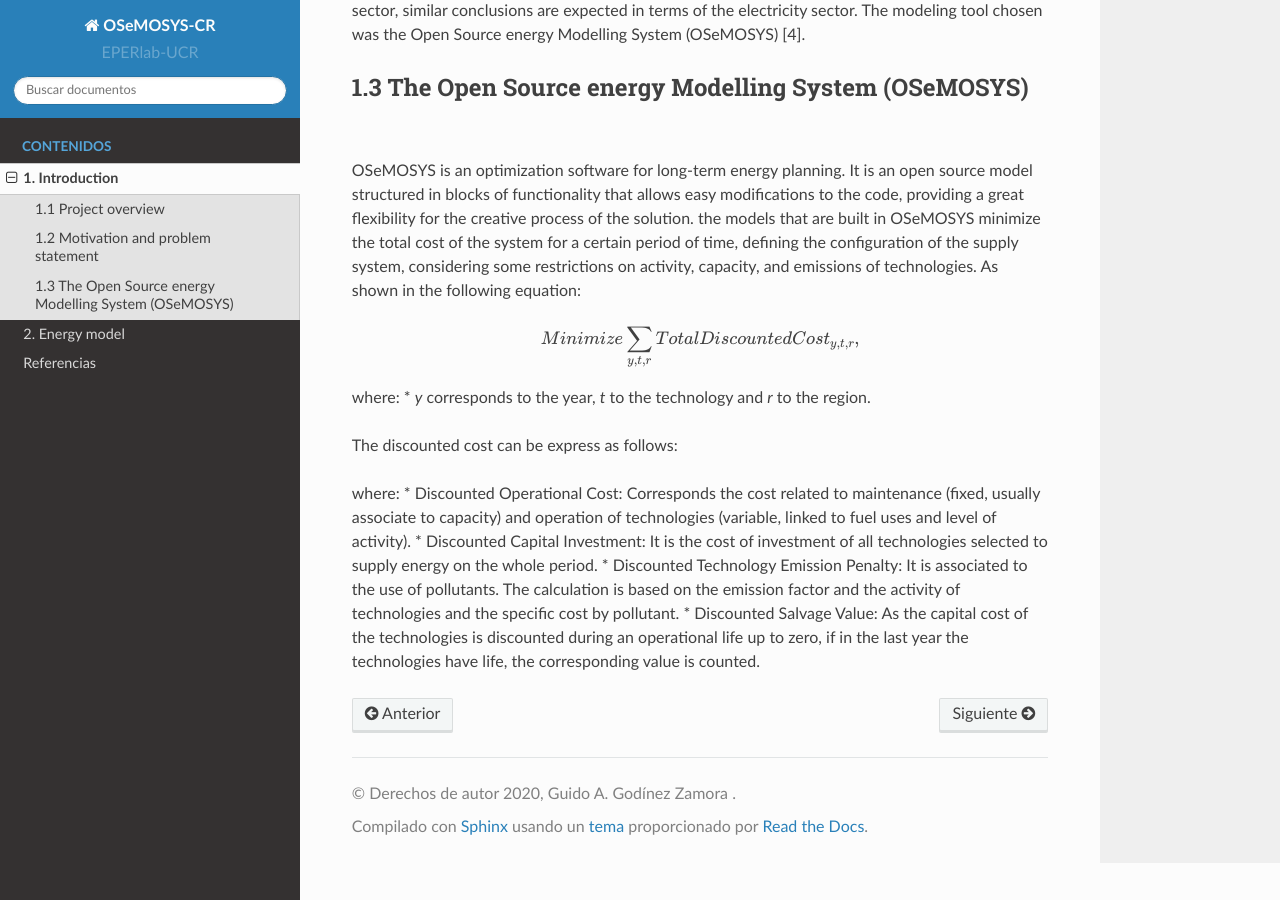
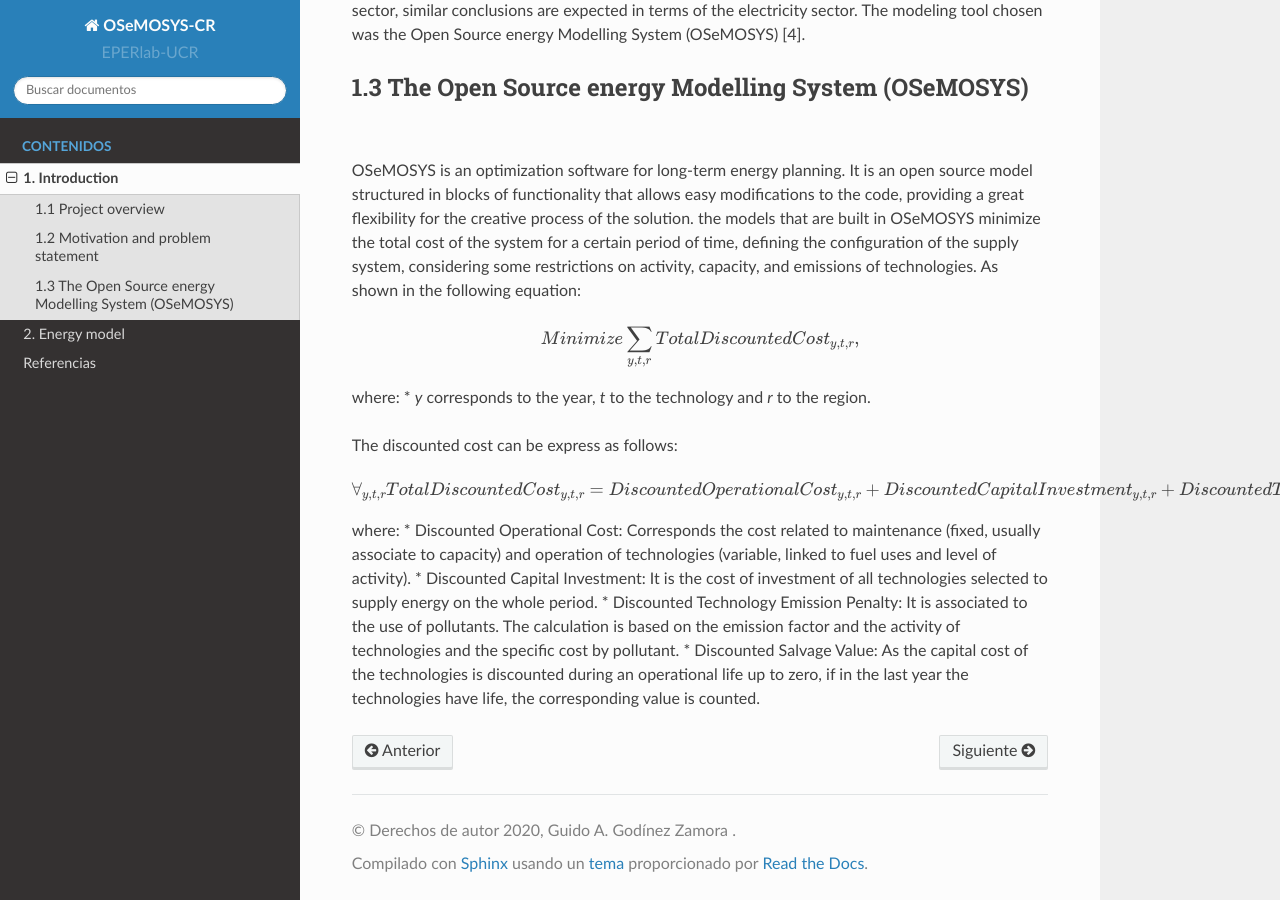
Before and after one commit to EPERLab/OSeMOSYS-CR, a Sphinx documentation site: the page built from docs/01Introduction.rst, in a window 1280 px wide and 900 px high, scrolled down 1545 px. Built offline with Sphinx 7.4.7 and the Read the Docs theme 2.0.0, drawn with Linux system fonts in a browser that asks for light colours.

Commit message:
Update 01Introduction.rst

```diff
--- a/docs/01Introduction.rst
+++ b/docs/01Introduction.rst
@@ -41,6 +41,10 @@ where:
 
 The discounted cost can be express as follows:
 
+.. math::
+
+ ∀_{y,t,r} Total Discounted Cost_{y,t,r} =  Discounted Operational Cost_{y,t,r} + Discounted Capital Investment_{y,t,r} + Discounted Technology Emmisions Penalty_{y,t,r}- Discounted Salvage value_{y,t,r}
+
 where:
 *	Discounted Operational Cost: Corresponds the cost related to maintenance (fixed, usually associate to capacity) and operation of technologies (variable, linked to fuel uses and level of activity).
 *	Discounted Capital Investment: It is the cost of investment of all technologies selected to supply energy on the whole period.
```
